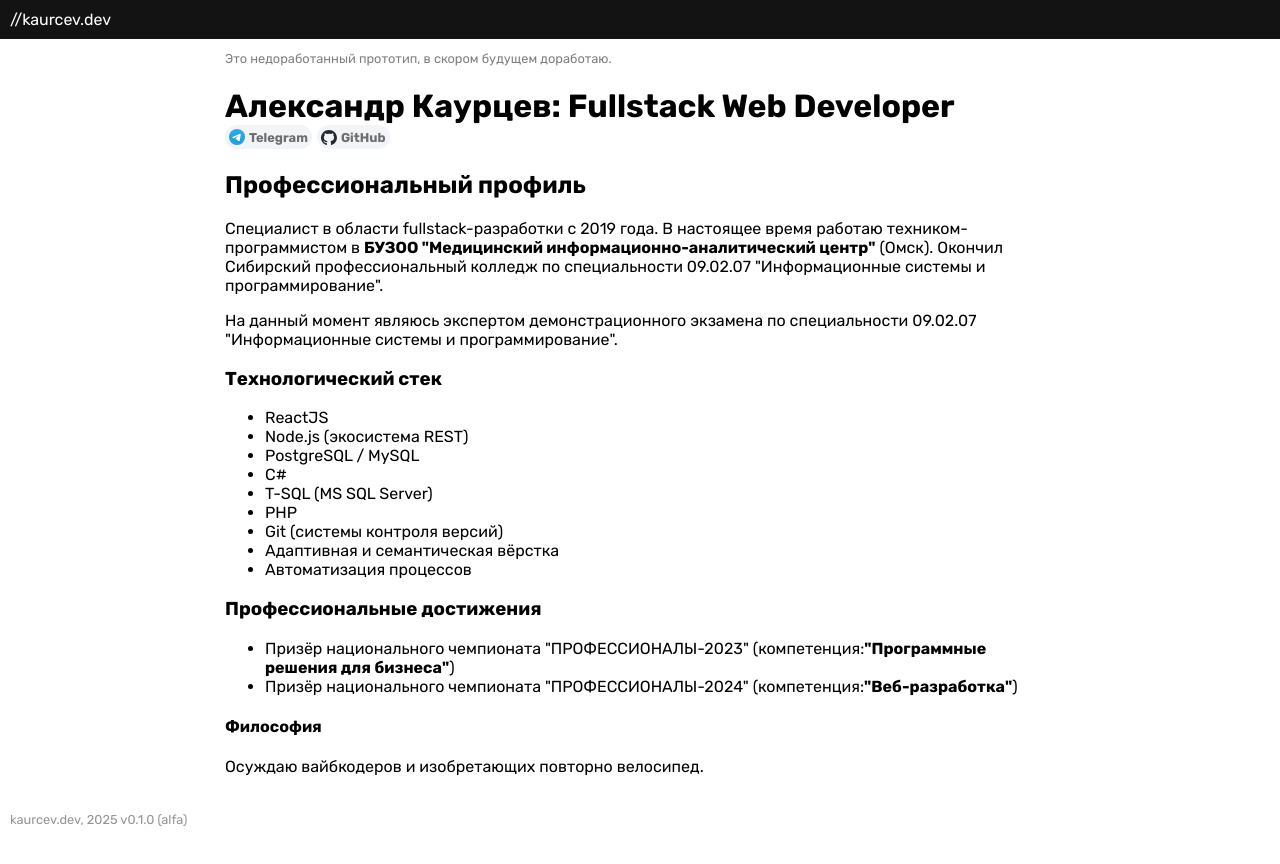
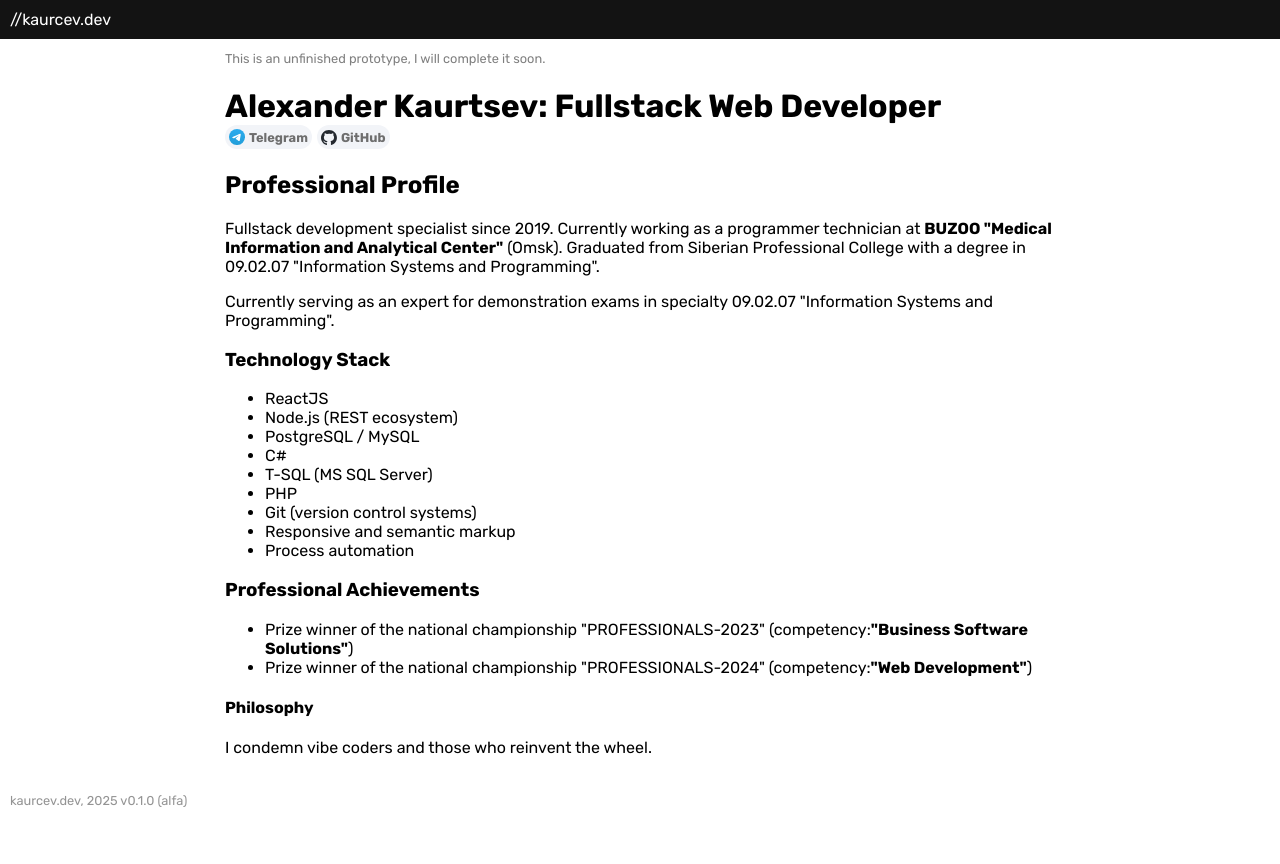
Before and after one commit to kaurcev/kaurcev-dev, a React (Create React App) app: page / in a window 1280 px wide. Shown: the top 864 px of the page. Built offline with nearby package versions, Linux system fonts and the light colour scheme.

Commit message:
Update view.js

```diff
--- a/src/views/home/view.js
+++ b/src/views/home/view.js
@@ -10,15 +10,15 @@ import { useAppContext } from "../../Application";
 export default function HomeView(){
     const {setTitle} = useAppContext();
     useEffect(()=>{
-        setTitle("Добро пожаловать!")
+        setTitle("Welcome!")
     }, [setTitle])
     return (
         <>
         <Header />
             <main>
-                <p className="mini">Это недоработанный прототип, в скором будущем доработаю.</p>
+                <p className="mini">This is an unfinished prototype, I will complete it soon.</p>
 
-                <h1>Александр Каурцев: Fullstack Web Developer <div className="row">
+                <h1>Alexander Kaurtsev: Fullstack Web Developer <div className="row">
                         <Link className="target" to="https://kaurcev.t.me">
                             <img alt="Telegram" src={Tg} />
                             <span>Telegram</span>
@@ -28,38 +28,38 @@ export default function HomeView(){
                             <span>GitHub</span>
                         </Link>
                 </div></h1>
-                <h2>Профессиональный профиль</h2>
+                <h2>Professional Profile</h2>
 
-                <p>Специалист в области fullstack-разработки с 2019 года. В настоящее время работаю техником-программистом в <strong>БУЗОО "Медицинский информационно-аналитический центр"</strong> (Омск). Окончил Сибирский профессиональный колледж по специальности 09.02.07 "Информационные системы и программирование".</p>
-                <p>На данный момент являюсь экспертом демонстрационного экзамена по специальности 09.02.07 "Информационные системы и программирование".</p>
+                <p>Fullstack development specialist since 2019. Currently working as a programmer technician at <strong>BUZOO "Medical Information and Analytical Center"</strong> (Omsk). Graduated from Siberian Professional College with a degree in 09.02.07 "Information Systems and Programming".</p>
+                <p>Currently serving as an expert for demonstration exams in specialty 09.02.07 "Information Systems and Programming".</p>
 
-                <h3>Технологический стек</h3>
+                <h3>Technology Stack</h3>
                 <ul className="skills-grid">
                     <li>ReactJS</li>
-                    <li>Node.js (экосистема REST)</li>
+                    <li>Node.js (REST ecosystem)</li>
                     <li>PostgreSQL / MySQL</li>
                     <li>C#</li>
                     <li>T-SQL (MS SQL Server)</li>
                     <li>PHP</li>
-                    <li>Git (системы контроля версий)</li>
-                    <li>Адаптивная и семантическая вёрстка</li>
-                    <li>Автоматизация процессов</li>
+                    <li>Git (version control systems)</li>
+                    <li>Responsive and semantic markup</li>
+                    <li>Process automation</li>
                 </ul>
 
-                <h3>Профессиональные достижения</h3>
+                <h3>Professional Achievements</h3>
                 <ul className="achievements">
                     <li>
-                        Призёр национального чемпионата "ПРОФЕССИОНАЛЫ-2023" (компетенция:
-                        <strong>"Программные решения для бизнеса"</strong>)
+                        Prize winner of the national championship "PROFESSIONALS-2023" (competency:
+                        <strong>"Business Software Solutions"</strong>)
                     </li>
                     <li>
-                        Призёр национального чемпионата "ПРОФЕССИОНАЛЫ-2024" (компетенция:
-                        <strong>"Веб-разработка"</strong>)
+                        Prize winner of the national championship "PROFESSIONALS-2024" (competency:
+                        <strong>"Web Development"</strong>)
                     </li>
                 </ul>
 
-                <h4>Философия</h4>
-                <p>Осуждаю вайбкодеров и изобретающих повторно велосипед.</p>
+                <h4>Philosophy</h4>
+                <p>I condemn vibe coders and those who reinvent the wheel.</p>
             </main>
         <Footer />
         </>
```
